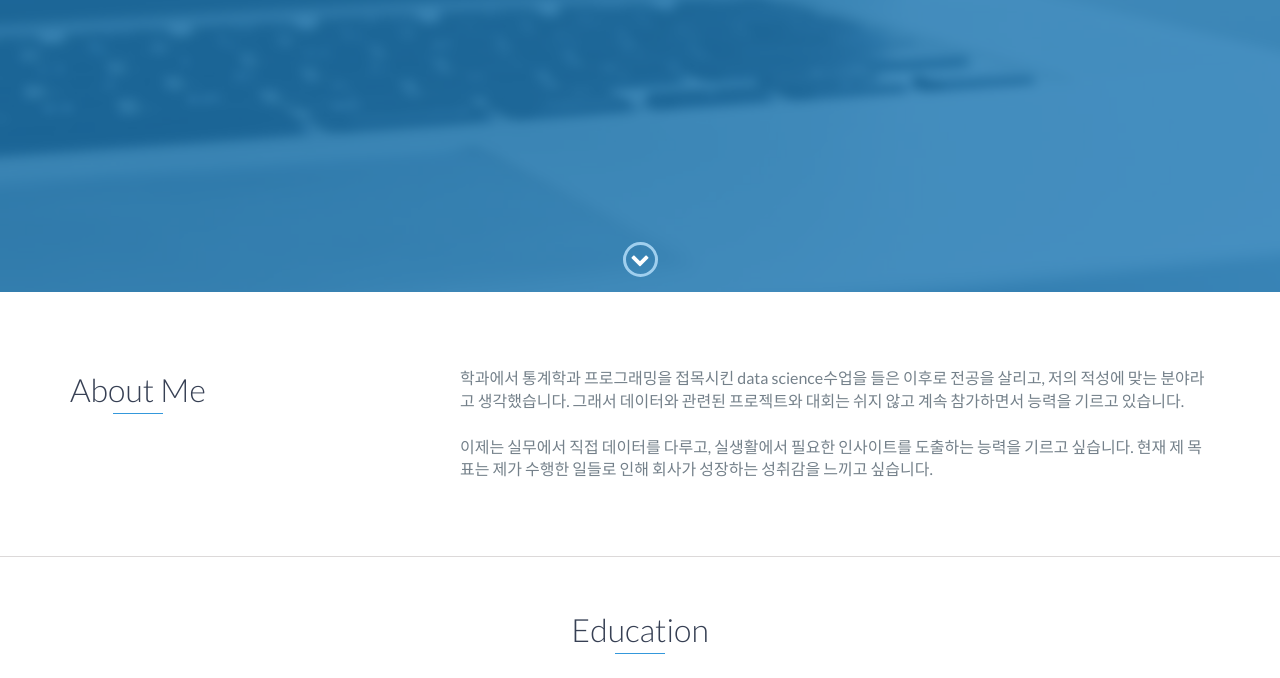
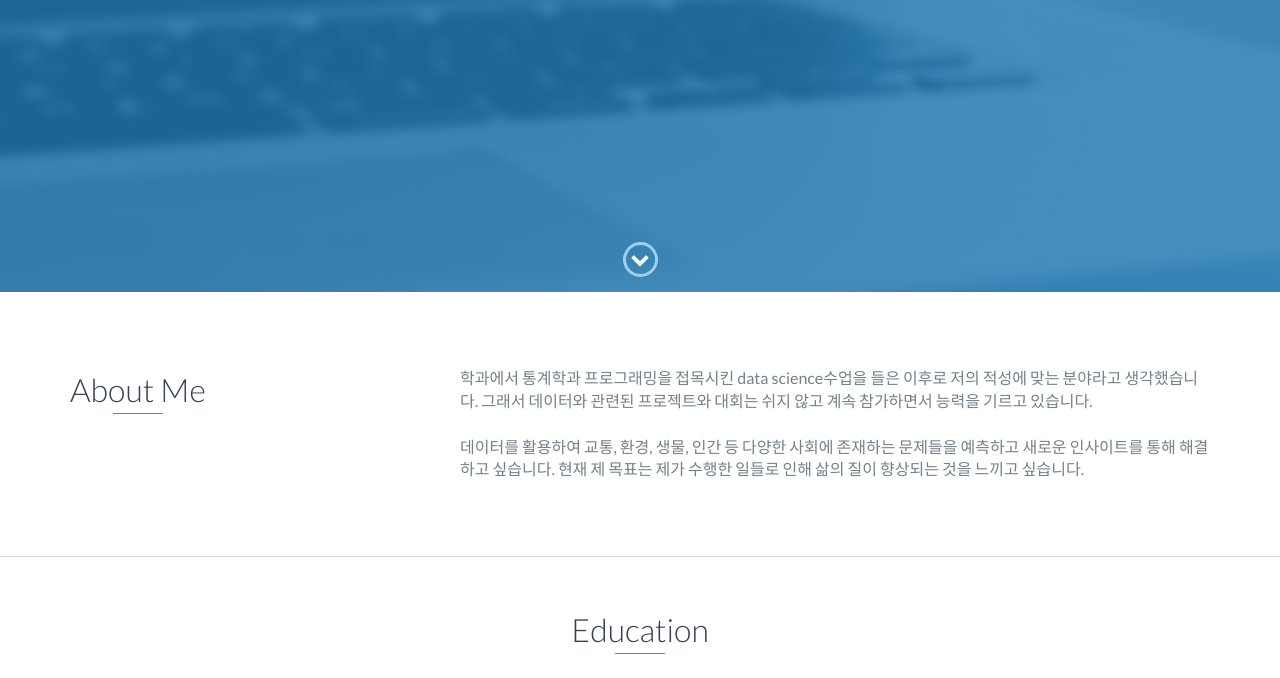
Before and after one commit to chasimyeong/chasimyeong.github.io, a website: page index.html in a window 1280 px wide. Shown: the part 508-1186 px from the top of the page. Drawn offline with nearby package versions, Linux system fonts and the light colour scheme.

Commit message:
Update index.html

```diff
--- a/index.html
+++ b/index.html
@@ -69,14 +69,14 @@
                 </div>
                 <div class="col-md-8">
                     <p>
-                        학과에서 통계학과 프로그래밍을 접목시킨 data science수업을 들은 이후로 전공을 살리고, 저의 적성에 맞는 분야라고 생각했습니다. 그래서 데이터와 관련된 프로젝트와 대회는 쉬지 않고 계속 참가하면서 능력을 기르고 있습니다.
+                        학과에서 통계학과 프로그래밍을 접목시킨 data science수업을 들은 이후로 저의 적성에 맞는 분야라고 생각했습니다. 그래서 데이터와 관련된 프로젝트와 대회는 쉬지 않고 계속 참가하면서 능력을 기르고 있습니다.
                     </p>
                     <p>
 
                     </p>
                     <p>
-                        이제는 실무에서 직접 데이터를 다루고, 실생활에서 필요한 인사이트를 도출하는 능력을 기르고 싶습니다.
-                        현재 제 목표는 제가 수행한 일들로 인해 회사가 성장하는 성취감을 느끼고 싶습니다.
+                        데이터를 활용하여 교통, 환경, 생물, 인간 등 다양한 사회에 존재하는 문제들을 예측하고 새로운 인사이트를 통해 해결하고 싶습니다.
+                        현재 제 목표는 제가 수행한 일들로 인해 삶의 질이 향상되는 것을 느끼고 싶습니다.
                     </p>
                 </div>
             </div>
```
